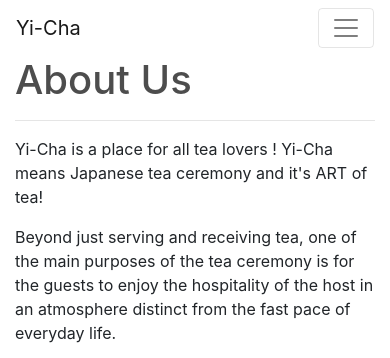
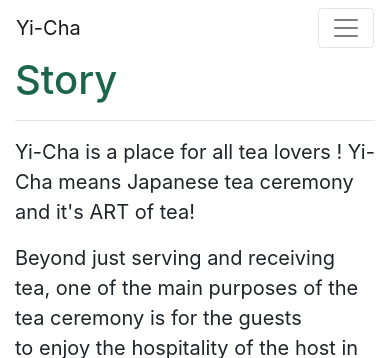
Before and after one commit to philipyap/p4-Yi-Cha, a Django app: page /about/ in a window 390 px wide. Shown: the top 358 px of the page. Run offline with Django 3.2, Linux system fonts and the light colour scheme; some libraries are stand-ins or nearby versions.

Commit message:
[views.py, setting.py, about.html]Touch up Aboout page css. Set phonefield in UserProfile model.

```diff
--- a/main_app/models.py
+++ b/main_app/models.py
@@ -1,6 +1,7 @@
 from django.db import models
 from django.contrib.auth.models import User
 from django.urls import reverse
+from phone_field import PhoneField
 
 # Create your models here.
 class UserProfile(models.Model):
@@ -9,7 +10,7 @@ class UserProfile(models.Model):
     last_name = models.CharField(max_length=50)
     email = models.CharField(max_length=100)
     address = models.CharField(max_length=200)
-    phone = models.IntegerField()
+    phone = PhoneField(blank=True, help_text='Contact phone number')
     usergroup = models.IntegerField()
 
     def __str__(self):
--- a/main_app/templates/about.html
+++ b/main_app/templates/about.html
@@ -1,10 +1,31 @@
 {% extends 'main.html' %}
 {% load static %}
 {% block content %}
-<h1>About Us</h1>
+<h1 style="color: rgb(26, 101, 76);">Story</h1>
 <hr />
-<p>Yi-Cha is a place for all tea lovers ! Yi-Cha means Japanese tea ceremony and it's ART of tea! </p>
-<p>Beyond just serving and receiving tea, one of the main purposes of the tea ceremony is for the guests to enjoy the hospitality of the host in an atmosphere distinct from the fast pace of everyday life.</p>
+<blockquote class="blockquote">
+    <p class="mb-0">Yi-Cha is a place for all tea lovers ! Yi-Cha means Japanese tea ceremony and it's ART of tea!</p>
+</blockquote>
+<blockquote class="blockquote">
+    <p class="mb-0">Beyond just serving and receiving tea, one of the main purposes of the tea ceremony is for the guests
+    </br> to enjoy the hospitality of the host in an atmosphere distinct from the fast pace of everyday life.</p>
+</blockquote>
+
+<h3 style="color:red;">Signature Drinks</h3>
+<hr />
+<blockquote class="blockquote">
+    <p class="mb-0">First signature is Matcha Frappucino. Our Matcha is used in the Japanese tea ceremony. The taste
+    </br>of high grade Matcha is smooth and mellow, and not at all bitter. Unique rich foamy texture. High grade
+    </br>Matcha is a bright color of green.
+    </p>
+</blockquote>
+<blockquote class="blockquote">
+    <p class="mb-0">Our Second signature is  the Brown Sugar Boba Milk. our boba from handrolled tapioca dough and cook
+    </br> them until they’re perfectly soft and chewy. Then we stir-fry brown sugar until it’s toasted and caramelized
+    </br> and giving off that unmistakable aroma.
+    </p>
+</blockquote>
+
 
 <div class="row">
     <div class="col-lg-10">
--- a/main_app/views.py
+++ b/main_app/views.py
@@ -117,7 +117,6 @@ class ProfileUpdate(UpdateView):
         print(self.request)
        # this will allow us to catch the pk to redirect to the show page
         self.object = form.save(commit=False) # don't post to the db until we say so
-
         self.object.save()
         return render('/user/'+self.request.user.username+'/')
 
--- a/yicha/settings.py
+++ b/yicha/settings.py
@@ -39,6 +39,7 @@ INSTALLED_APPS = [
     'django.contrib.messages',
     'django.contrib.staticfiles',
     'crispy_forms',
+    'phone_field' ,
 ]
 
 MIDDLEWARE = [
```
